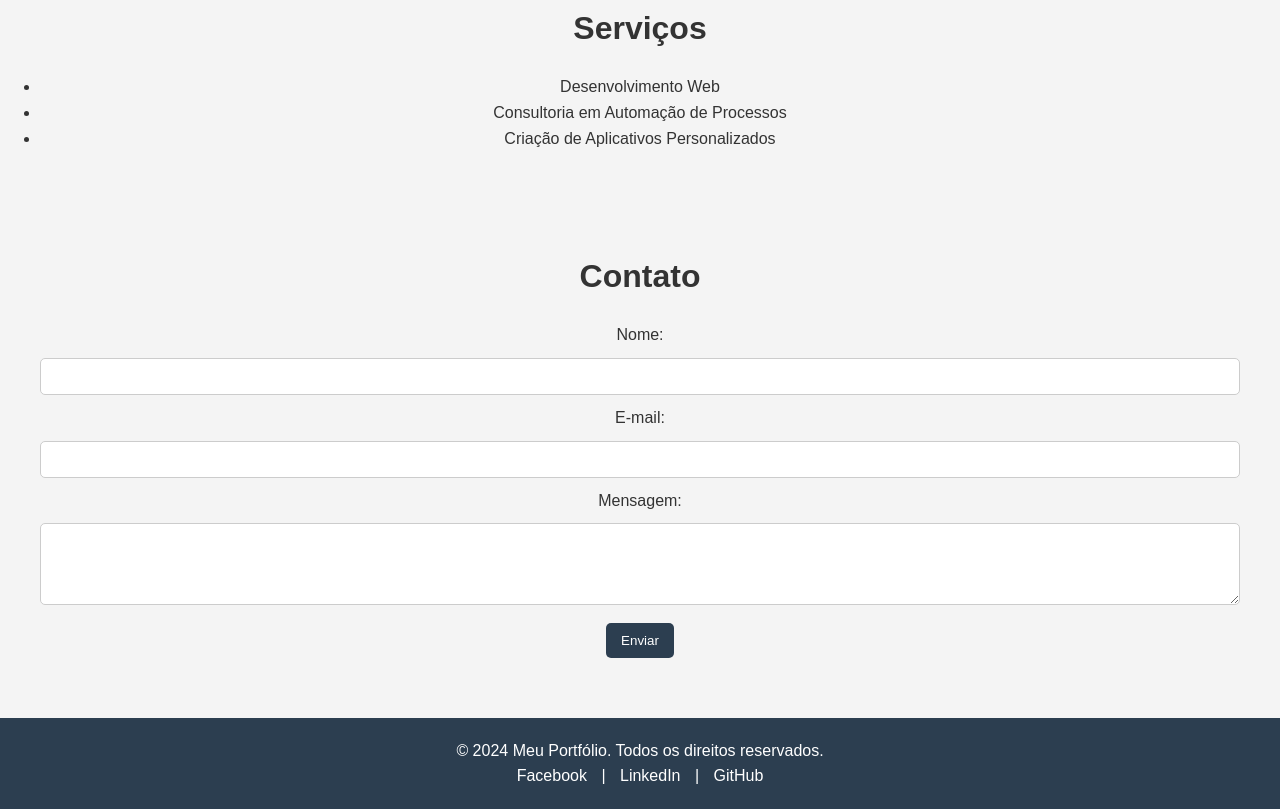
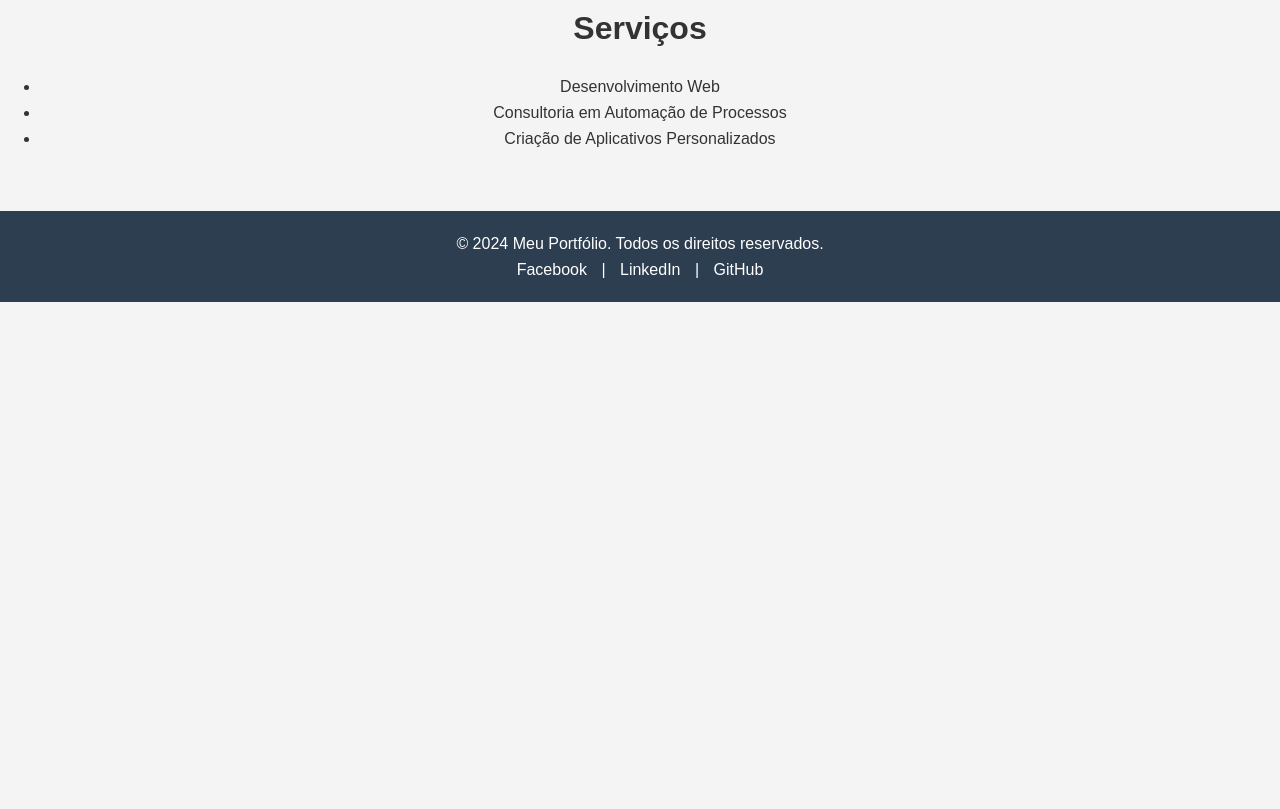
Before and after one commit to Portfolio-Pedro/Bonus-Programacao, a plain HTML site: page index.html in a window 1280 px wide. Shown: the part 1480-2289 px from the top of the page. After the commit the page ends 1782 px from the top, so only its background shows below. Drawn offline with Linux system fonts and the light colour scheme.

Commit message:
Update index.html

```diff
--- a/index.html
+++ b/index.html
@@ -18,7 +18,7 @@
                 <li><a href="#projects">Projetos</a></li>
                 <li><a href="#testimonials">Testemunhos</a></li>
                 <li><a href="#services">Serviços</a></li>
-                <li><a href="#contact">Contato</a></li>
+
             </ul>
         </nav>
     </header>
@@ -79,19 +79,6 @@
         </ul>
     </section>
 
-    <section id="contact">
-        <h2>Contato</h2>
-        <form action="#" method="post">
-            <label for="name">Nome:</label>
-            <input type="text" id="name" name="name">
-            <label for="email">E-mail:</label>
-            <input type="email" id="email" name="email">
-            <label for="message">Mensagem:</label>
-            <textarea id="message" name="message" rows="4"></textarea>
-            <button type="submit">Enviar</button>
-        </form>
-    </section>
-
     <footer>
         <p>&copy; 2024 Meu Portfólio. Todos os direitos reservados.</p>
         <div class="social-links">
```
